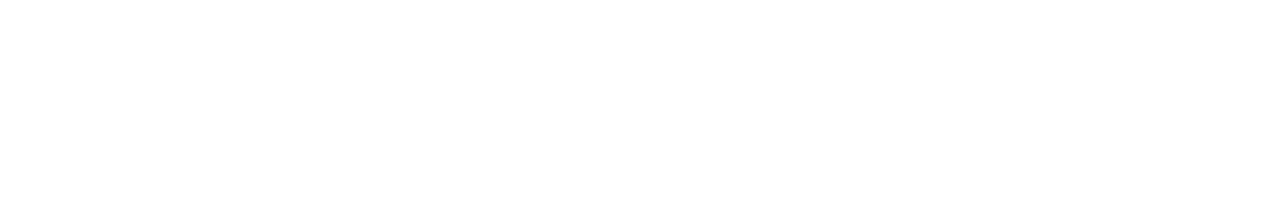
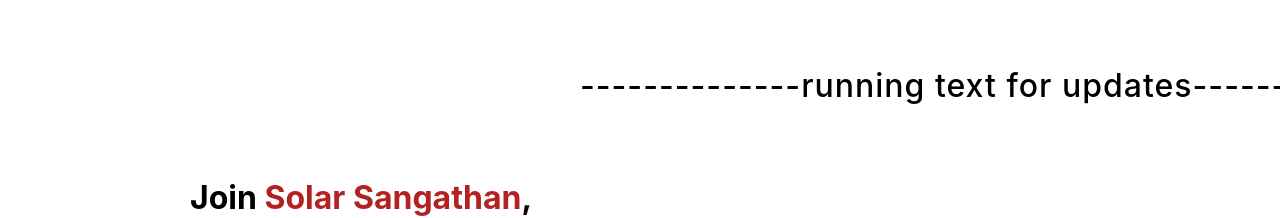
Before and after one commit to ashishume/solar-sangathan, a React (Vite) app: page / in a window 1280 px wide. Shown: the part 447-665 px from the top of the page. Built offline with nearby package versions, Linux system fonts and the light colour scheme.

Commit message:
feat: marquee updates

```diff
--- a/src/components/HeroSection.tsx
+++ b/src/components/HeroSection.tsx
@@ -8,9 +8,8 @@
       alt="hero"
       className="hero-img"
     />
+    <RunningText />
     <div className="hero-content">
-      <RunningText />
-
       <div className="hero-title">
         Join <span style={{ color: "#b22222" }}>Solar Sangathan</span>,<br />
         the world's largest and most successful solar association.
--- a/src/components/RunningText.tsx
+++ b/src/components/RunningText.tsx
@@ -1,5 +1,3 @@
-import React from "react";
-
 const RunningText = () => (
   <div
     style={{
@@ -9,11 +7,30 @@
       fontWeight: 500,
       margin: "2rem 0",
       letterSpacing: "1px",
+      overflow: "hidden",
+      whiteSpace: "nowrap",
     }}
   >
-    <marquee>
+    <div
+      style={{
+        display: "inline-block",
+        animation: "marquee 20s linear infinite",
+      }}
+    >
       <span>--------------running text for updates--------------</span>
-    </marquee>
+    </div>
+    <style>
+      {`
+        @keyframes marquee {
+          0% {
+            transform: translateX(100%);
+          }
+          100% {
+            transform: translateX(-100%);
+          }
+        }
+      `}
+    </style>
   </div>
 );
 
--- a/src/styles/main.scss
+++ b/src/styles/main.scss
@@ -9,8 +9,7 @@
 
 body {
   margin: 0;
-  min-width: 320px;
-  min-height: 100vh;
+  padding: 0;
 }
 
 @import "./responsive.scss";
```
